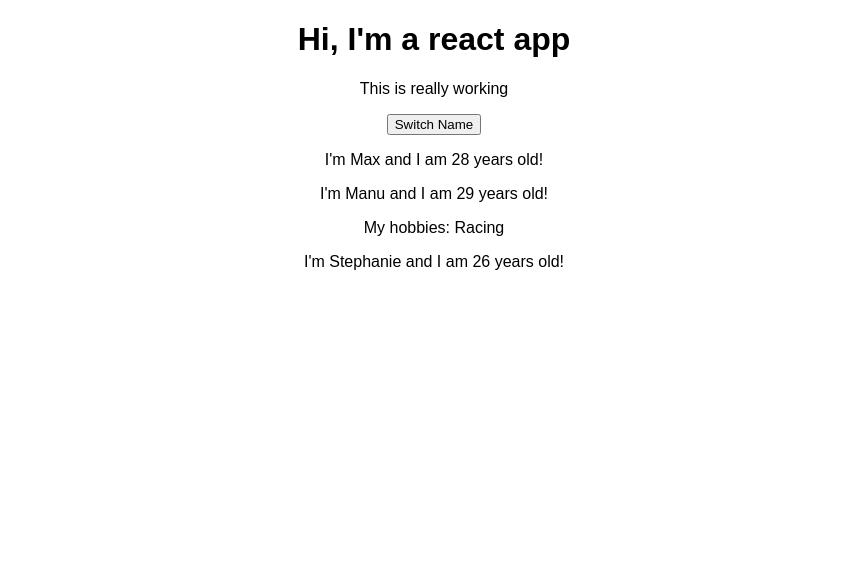
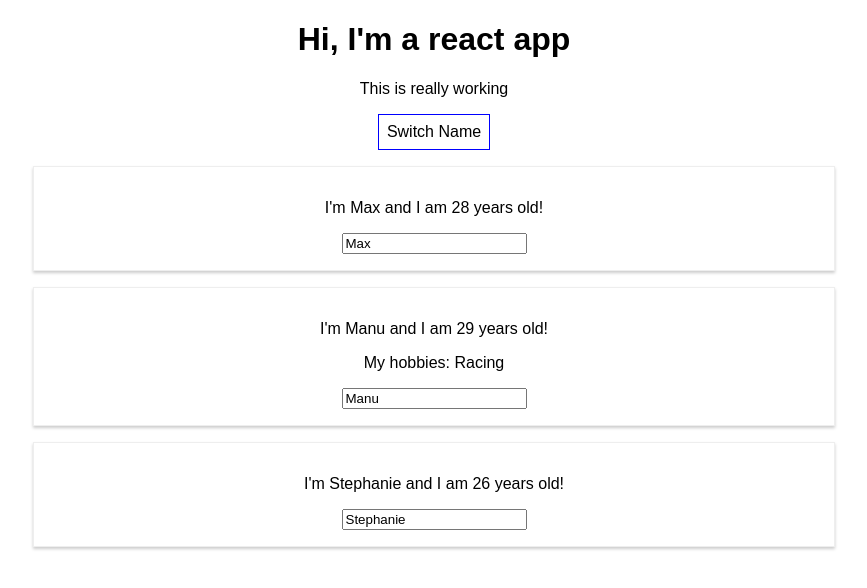
Before and after one commit to JimmyReilly/react-app, a React (Create React App) app: page / in a window 1280 px wide. Shown: the top 588 px of the page, without its empty margins (206-1073 px from the left). Built offline with nearby package versions, Linux system fonts and the light colour scheme.

Commit message:
finished module

```diff
--- a/src/App.js
+++ b/src/App.js
@@ -11,27 +11,55 @@
     ]
   }
 
-  switchNameHandler = () => {
+  switchNameHandler = (newName) => {
     //console.log('was clicked');
     // DON'T SO THIS: this.state.persons[0].name = 'Maximilian';
     this.setState({
       persons: [
-        { name: 'Maximilian', age: 28 },
+        { name: newName, age: 28 },
         { name: 'Manu', age: 29 },
         { name: 'Stephanie', age: 24 }
       ]
     })
   }
 
+  nameChangedHandler = (event) => {
+    this.setState({
+      persons: [
+        { name: 'Max', age: 28 },
+        { name: event.target.value, age: 29 },
+        { name: 'Stephanie', age: 26 }
+      ]
+    })
+  }
+
   render() {
+    const style = {
+      backgroundColor: 'white',
+      font: 'inherit',
+      border: '1px solid blue',
+      padding: '8px',
+      cursor: 'pointer'
+    };
+
     return (
       <div className="App">
         <h1>Hi, I'm a react app</h1>
         <p>This is really working</p>
-        <button onClick={this.switchNameHandler}>Switch Name</button>
-        <Person name={this.state.persons[0].name} age={this.state.persons[0].age} />
-        <Person name={this.state.persons[1].name} age={this.state.persons[1].age}>My hobbies: Racing</Person>
-        <Person name={this.state.persons[2].name} age={this.state.persons[2].age} />
+        <button
+          style={style}
+          onClick={() => this.switchNameHandler('Maximillian')}>Switch Name</button>
+        <Person
+          name={this.state.persons[0].name}
+          age={this.state.persons[0].age} />
+        <Person
+          name={this.state.persons[1].name}
+          age={this.state.persons[1].age}
+          changed={this.nameChangedHandler}
+          click={this.switchNameHandler.bind(this, 'Max!')}>My hobbies: Racing</Person>
+        <Person
+          name={this.state.persons[2].name}
+          age={this.state.persons[2].age} />
       </div>
     );
     //return React.createElement('div', { className: 'App' }, React.createElement('h1', null, 'New React App!!!!'));
--- /dev/null
+++ b/src/Person/Person.css
@@ -0,0 +1,8 @@
+.Person {
+    width: 60%;
+    margin: 16px auto;
+    border: 1px solid #eee;
+    box-shadow: 0 2px 3px #ccc;
+    padding: 16px;
+    text-align: center;
+}
--- a/src/Person/Person.js
+++ b/src/Person/Person.js
@@ -1,10 +1,13 @@
 import React from 'react';
+
+import './Person.css'
 
 const person = (props) => {
     return (
-        <div>
-            <p>I'm {props.name} and I am {props.age} years old!</p>
+        <div className="Person">
+            <p onClick={props.click}>I'm {props.name} and I am {props.age} years old!</p>
             <p>{props.children}</p>
+            <input type="text" onChange={props.changed} value={props.name} />
         </div>
     )
 };
```
